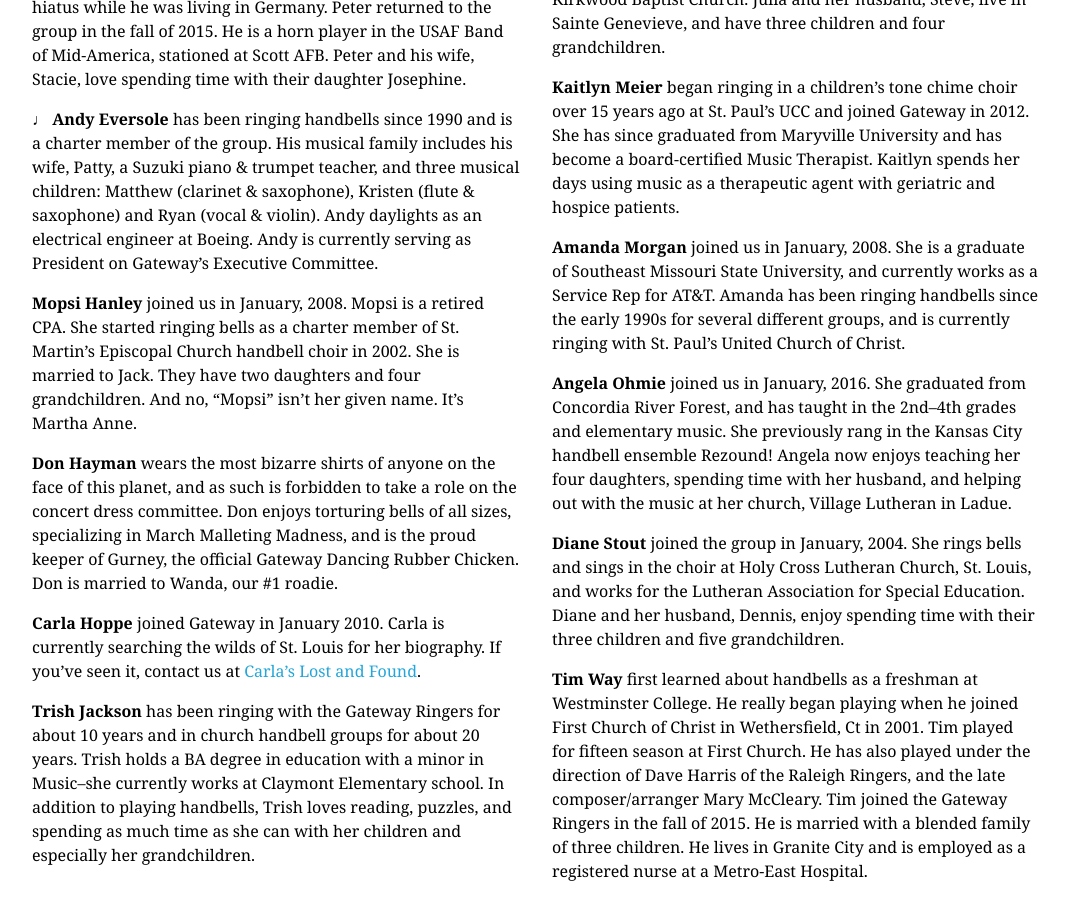
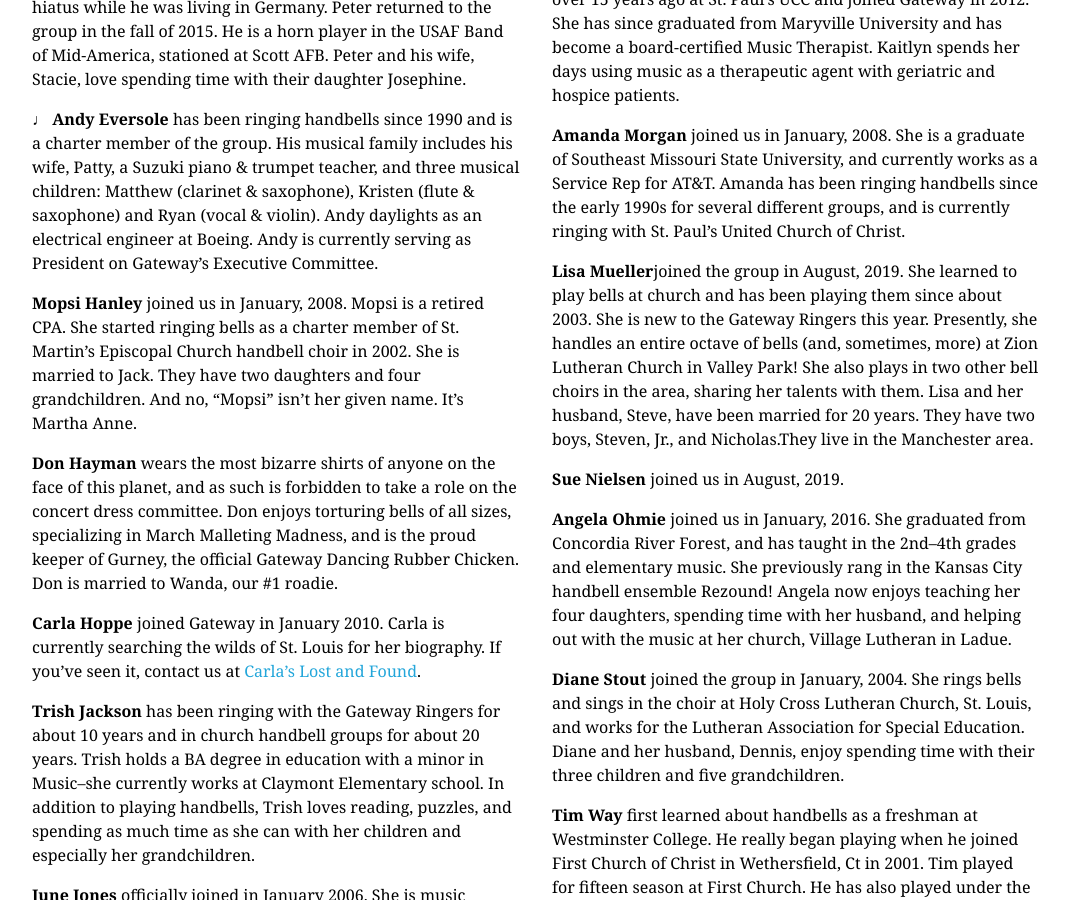
Before and after one commit to GatewayRingers/GatewayRingers.github.io, a Jekyll site: the page built from musicians.html, in a window 1280 px wide and 900 px high, scrolled down 1919 px. Shown: the whole window, without its empty margins (104-1173 px from the left). Built offline with Jekyll 4.4.1, drawn with Linux system fonts in a browser that asks for light colours; nearby versions of some CDN libraries.

Commit message:
Update musicians.html

```diff
--- a/musicians.html
+++ b/musicians.html
@@ -126,6 +126,12 @@
   graduate of Southeast Missouri State University, and currently works as a Service Rep
   for AT&amp;T. Amanda has been ringing handbells since the early 1990s for several different
   groups, and is currently ringing with St. Paul’s United Church of Christ.
+  </li>
+
+  <li class="pv2"><strong>Lisa Mueller</strong>joined the group in August, 2019. She learned to play bells at church and has been playing them since about 2003.  She is new to the Gateway Ringers this year.  Presently, she handles an entire octave of bells (and, sometimes, more) at Zion Lutheran Church in Valley Park!  She also plays in two other bell choirs in the area, sharing her talents with them.  Lisa and her husband, Steve, have been married for 20 years.  They have two boys, Steven, Jr., and Nicholas.They live in the Manchester area.
+  </li>
+
+  <li class="pv2"><strong>Sue Nielsen</strong> joined us in August, 2019.
   </li>
 
   <li class="pv2" id="Angela"><strong>Angela Ohmie</strong> joined us in January, 2016.  She graduated from Concordia River Forest, and has taught in the 2nd–4th grades and elementary music. She previously rang in the Kansas City handbell ensemble Rezound! Angela now enjoys teaching her four daughters, spending time with her husband, and helping out with the music at her church, Village Lutheran in Ladue.
```
